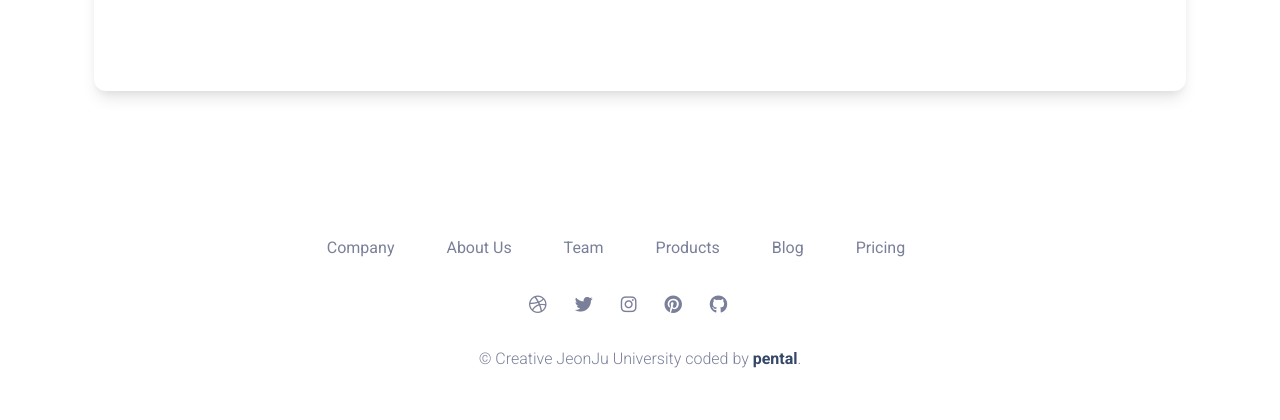
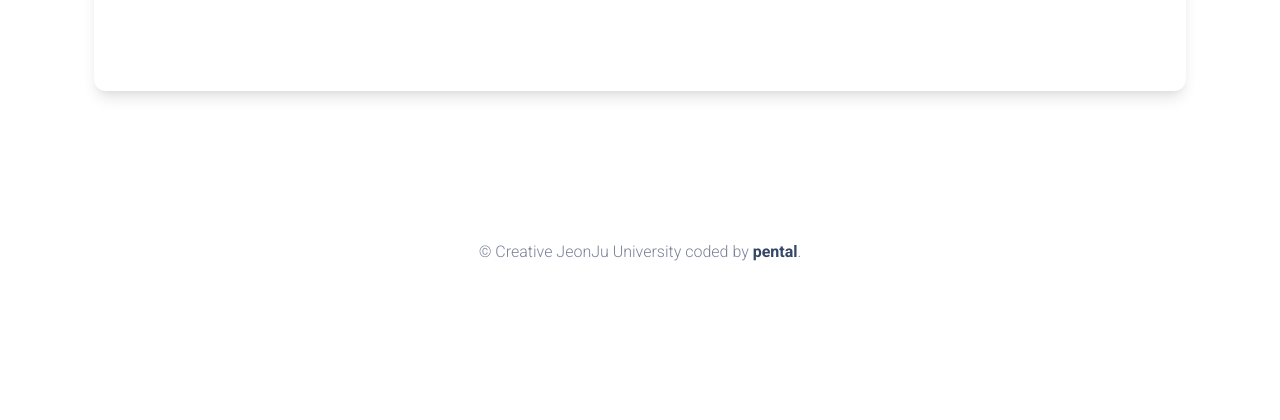
Before and after one commit to kim-do-hyeon/intelligent-information-processing-web, a Flask app: page /project/intelligent/intelligent-event-analysis in a window 1280 px wide. Shown: the part 1427-1847 px from the top of the page. After the commit the page ends 1688 px from the top, so only its background shows below. Run offline with Flask 2, Linux system fonts and the light colour scheme; some libraries are stand-ins or nearby versions.

Commit message:
Update layouts

```diff
--- a/apps/templates/includes/footer-components.html
+++ b/apps/templates/includes/footer-components.html
@@ -1,45 +1,6 @@
   <!-- -------- START FOOTER 3 w/ COMPANY DESCRIPTION WITH LINKS & SOCIAL ICONS & COPYRIGHT ------- -->
   <footer class="footer py-5">
     <div class="container">
-      <div class="row">
-        <div class="col-lg-8 mb-4 mx-auto text-center">
-          <a href="javascript:;" target="_blank" class="text-secondary me-xl-5 me-3 mb-sm-0 mb-2">
-            Company
-          </a>
-          <a href="javascript:;" target="_blank" class="text-secondary me-xl-5 me-3 mb-sm-0 mb-2">
-            About Us
-          </a>
-          <a href="javascript:;" target="_blank" class="text-secondary me-xl-5 me-3 mb-sm-0 mb-2">
-            Team
-          </a>
-          <a href="javascript:;" target="_blank" class="text-secondary me-xl-5 me-3 mb-sm-0 mb-2">
-            Products
-          </a>
-          <a href="javascript:;" target="_blank" class="text-secondary me-xl-5 me-3 mb-sm-0 mb-2">
-            Blog
-          </a>
-          <a href="javascript:;" target="_blank" class="text-secondary me-xl-5 me-3 mb-sm-0 mb-2">
-            Pricing
-          </a>
-        </div>
-        <div class="col-lg-8 mx-auto text-center mb-4 mt-2">
-          <a href="javascript:;" target="_blank" class="text-secondary me-xl-4 me-4">
-            <span class="text-lg fab fa-dribbble"></span>
-          </a>
-          <a href="javascript:;" target="_blank" class="text-secondary me-xl-4 me-4">
-            <span class="text-lg fab fa-twitter"></span>
-          </a>
-          <a href="javascript:;" target="_blank" class="text-secondary me-xl-4 me-4">
-            <span class="text-lg fab fa-instagram"></span>
-          </a>
-          <a href="javascript:;" target="_blank" class="text-secondary me-xl-4 me-4">
-            <span class="text-lg fab fa-pinterest"></span>
-          </a>
-          <a href="javascript:;" target="_blank" class="text-secondary me-xl-4 me-4">
-            <span class="text-lg fab fa-github"></span>
-          </a>
-        </div>
-      </div>
       <div class="row">
         <div class="col-8 mx-auto text-center mt-1">
           <p class="mb-0 text-secondary">
--- a/apps/templates/includes/navigation.html
+++ b/apps/templates/includes/navigation.html
@@ -111,84 +111,6 @@
                     </div>
                   </ul>
                 </li>
-
-                <!-- 20220920 세분화 과정 삭제 (두 연구실 통합)-->
-                <!-- Algorithm -->
-                <!-- <li class="nav-item dropdown dropdown-hover mx-2">
-                  <a class="nav-link ps-2 d-flex cursor-pointer align-items-center font-weight-bold" id="dropdownMenuPages" data-bs-toggle="dropdown" aria-expanded="false">
-                    <i class="material-icons opacity-6 me-2 text-md">dashboard</i>
-                    Algorithm
-                    <img src="/static/assets/img/down-arrow-dark.svg" alt="down-arrow" class="arrow ms-auto ms-md-2">
-                  </a>
-                  <div class="dropdown-menu dropdown-menu-animation ms-n3 dropdown-md p-3 border-radius-xl mt-0 mt-lg-3" aria-labelledby="dropdownMenuPages">
-                    <div class="d-none d-lg-block">
-                      <h6 class="dropdown-header text-dark font-weight-bolder d-flex align-items-center px-1 font-weight-bold">
-                        About Algorithm
-                      </h6>
-                      <a href="/about/lab/algorithm" class="dropdown-item border-radius-md">
-                        <span>About Lab</span>
-                      </a>
-                      <a href="/about/professor/jo-dong-young" class="dropdown-item border-radius-md">
-                        <span>About Professor</span>
-                      </a>
-                      <a href="/about/lab/algorithm-students" class="dropdown-item border-radius-md">
-                        <span>About Students</span>
-                      </a>
-                    </div>
-                    <div class="d-lg-none">
-                      <h6 class="dropdown-header text-dark font-weight-bolder d-flex align-items-center px-1">
-                        About Algorithm
-                      </h6>
-                      <a href="/about/lab/algorithm" class="dropdown-item border-radius-md">
-                        <span>About Lab</span>
-                      </a>
-                      <a href="/about/professor/jo-dong-young" class="dropdown-item border-radius-md">
-                        <span>About Professor</span>
-                      </a>
-                      <a href="/about/lab/algorithm-students" class="dropdown-item border-radius-md">
-                        <span>About Students</span>
-                      </a>
-                    </div>
-                  </div>
-                </li> -->
-                <!-- Intelligent Information Processing -->
-                <!-- <li class="nav-item dropdown dropdown-hover mx-2">
-                  <a class="nav-link ps-2 d-flex cursor-pointer align-items-center font-weight-bold" id="dropdownMenuPages" data-bs-toggle="dropdown" aria-expanded="false">
-                    <i class="material-icons opacity-6 me-2 text-md">devices</i>
-                    Intelligent Information Processing
-                    <img src="/static/assets/img/down-arrow-dark.svg" alt="down-arrow" class="arrow ms-auto ms-md-2">
-                  </a>
-                  <div class="dropdown-menu dropdown-menu-animation ms-n3 dropdown-md p-3 border-radius-xl mt-0 mt-lg-3" aria-labelledby="dropdownMenuPages">
-                    <div class="d-none d-lg-block">
-                      <h6 class="dropdown-header text-dark font-weight-bolder d-flex align-items-center px-1 font-weight-bold">
-                        About Intelligent Information
-                      </h6>
-                      <a href="/about/lab/intelligent" class="dropdown-item border-radius-md">
-                        <span>About Lab</span>
-                      </a>
-                      <a href="/about/professor/jang-hong-jun" class="dropdown-item border-radius-md">
-                        <span>About Professor</span>
-                      </a>
-                      <a href="/about/lab/intelligent-students" class="dropdown-item border-radius-md">
-                        <span>About Students</span>
-                      </a>
-                    </div>
-                    <div class="d-lg-none">
-                      <h6 class="dropdown-header text-dark font-weight-bolder d-flex align-items-center px-1 font-weight-bold">
-                        About Intelligent Information
-                      </h6>
-                      <a href="/about/lab/intelligent" class="dropdown-item border-radius-md">
-                        <span>About Lab</span>
-                      </a>
-                      <a href="/about/professor/jang-hong-jun" class="dropdown-item border-radius-md">
-                        <span>About Professor</span>
-                      </a>
-                      <a href="/about/lab/intelligent-students" class="dropdown-item border-radius-md">
-                        <span>About Students</span>
-                      </a>
-                    </div>
-                  </div>
-                </li> -->
                 <li class="nav-item dropdown dropdown-hover mx-2">
                   <a class="nav-link ps-2 d-flex cursor-pointer align-items-center font-weight-bold" id="dropdownMenuBlocks" data-bs-toggle="dropdown" aria-expanded="false">
                     <i class="material-icons opacity-6 me-2 text-md">view_day</i>
@@ -310,6 +232,27 @@
                   </ul>
                 </li>
 
+                {% if current_user.is_authenticated and session['admin'] == True %}
+                <li class="nav-item dropdown dropdown-hover mx-2">
+                  <a class="nav-link ps-2 d-flex cursor-pointer align-items-center font-weight-bold" id="dropdownMenuDocs" data-bs-toggle="dropdown" aria-expanded="false">
+                    <i class="material-icons opacity-6 me-2 text-md">article</i>
+                    Admin
+                    <img src="/static/assets/img/down-arrow-dark.svg" alt="down-arrow" class="arrow ms-auto ms-md-2">
+                  </a>
+                  <ul class="dropdown-menu dropdown-menu-end dropdown-menu-animation dropdown-md dropdown-md-responsive mt-0 mt-lg-3 p-3 border-radius-lg" aria-labelledby="dropdownMenuDocs">
+                    <div class="d-none d-lg-block">
+                      <ul class="list-group">
+                        <li class="nav-item list-group-item border-0 p-0">
+                          <a class="dropdown-item py-2 ps-3 border-radius-md" href="/manage_students">
+                            <h6 class="dropdown-header text-dark font-weight-bolder d-flex justify-content-cente align-items-center p-0">Lab</h6>
+                            <span class="text-sm">Edit Students</span>
+                          </a>
+                        </li>
+                      </ul>
+                    </div>
+                  </ul>
+                </li>
+                {% endif %}
                 {% if current_user.is_authenticated %}
                 <li class="nav-item ms-lg-auto">
                   <a class="nav-link nav-link-icon me-2"
```
